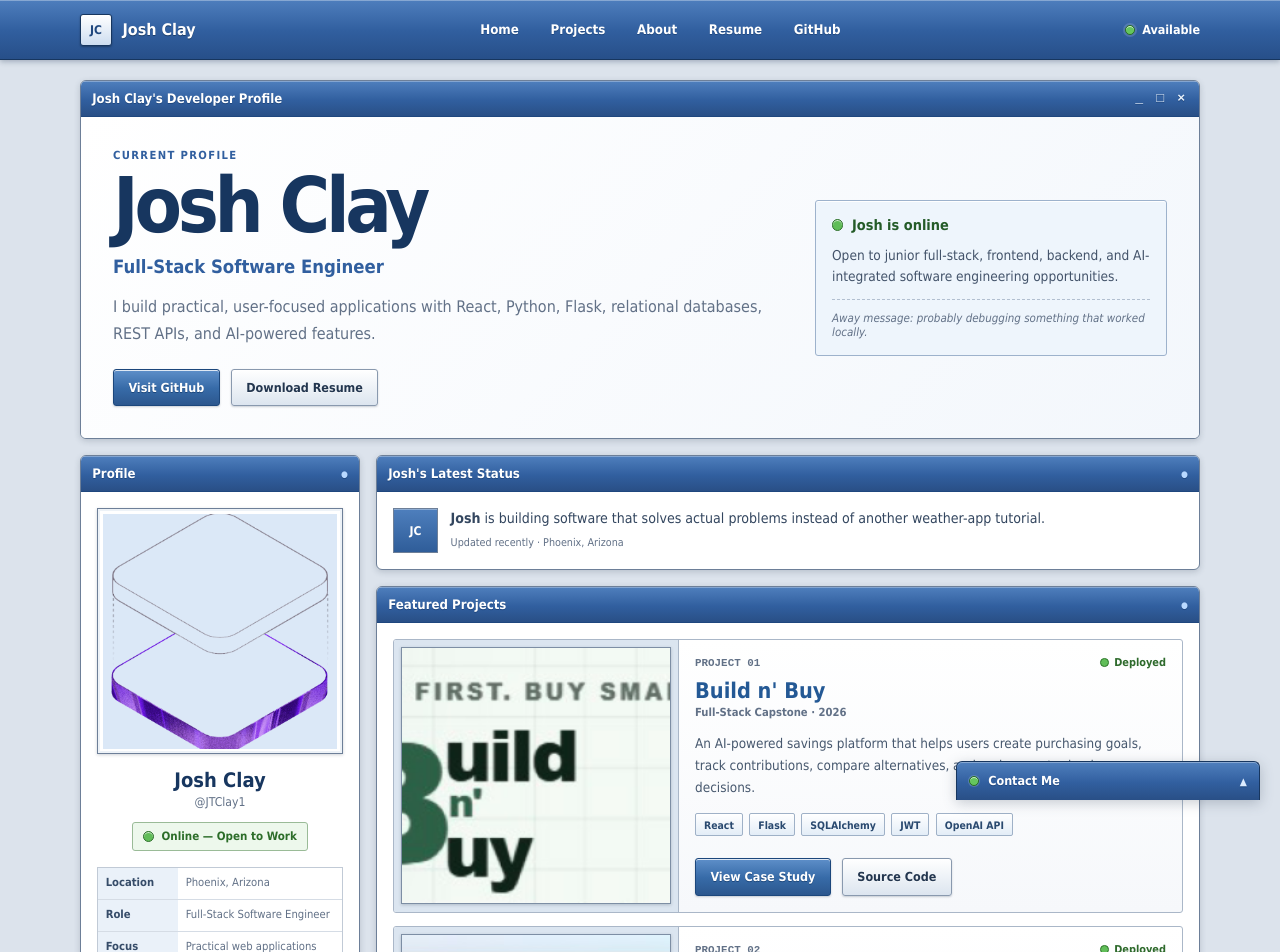
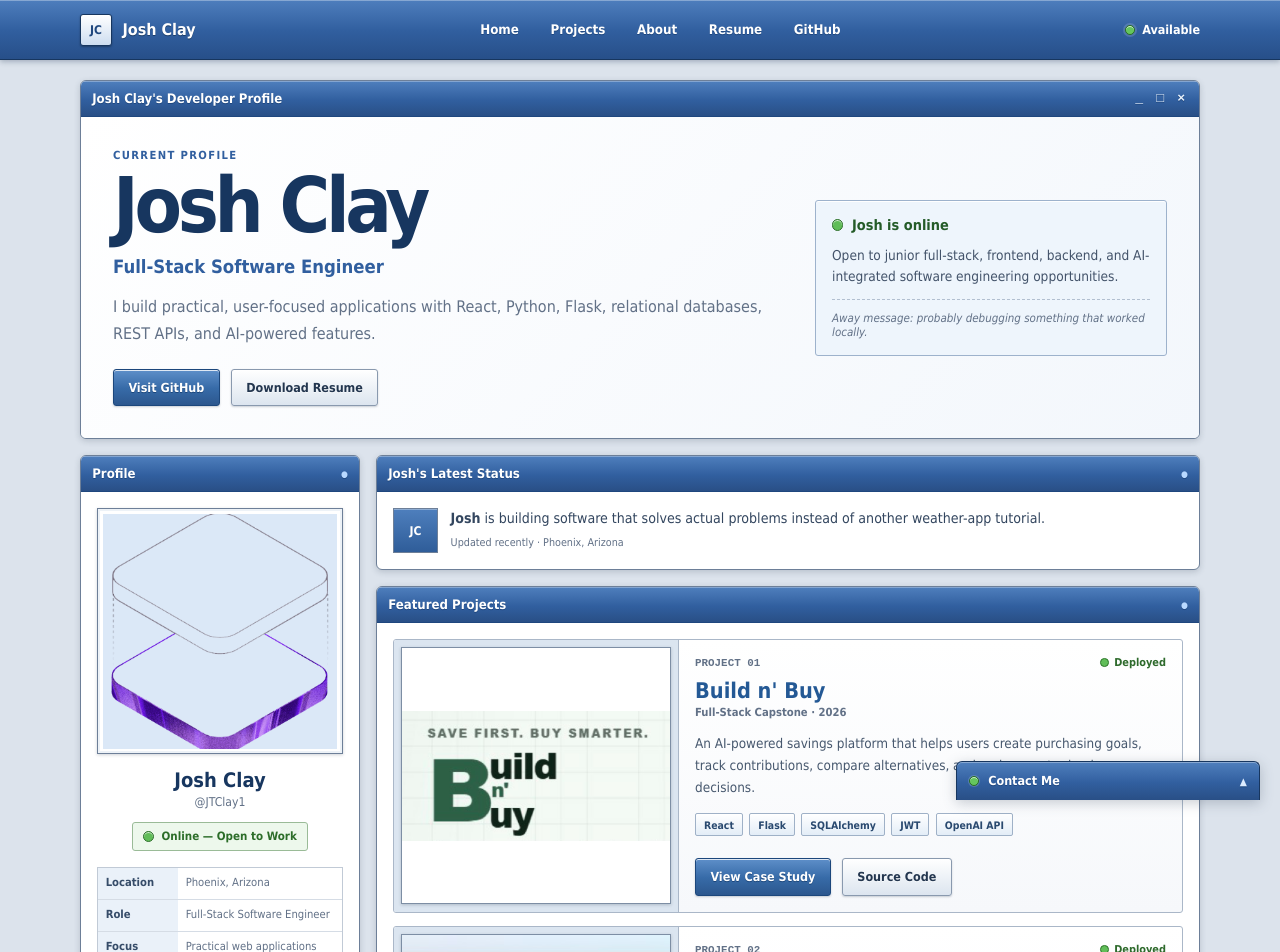
Before and after one commit to JTClay1/portfolio, a React (Vite) app: page / in a window 1280 px wide. Shown: the top 952 px of the page. Built offline with nearby package versions, Linux system fonts and the light colour scheme.

Commit message:
Fit Build n' Buy image within project card

```diff
--- a/src/styles/globals.css
+++ b/src/styles/globals.css
@@ -590,6 +590,11 @@ main {
   box-shadow:
     inset 0 0 0 2px #ffffff,
     0 1px 3px rgba(38, 54, 75, 0.24);
+}
+
+.project-card__image--build-n-buy {
+  object-fit: contain;
+  object-position: center;
 }
 
 .project-card__content {
```
